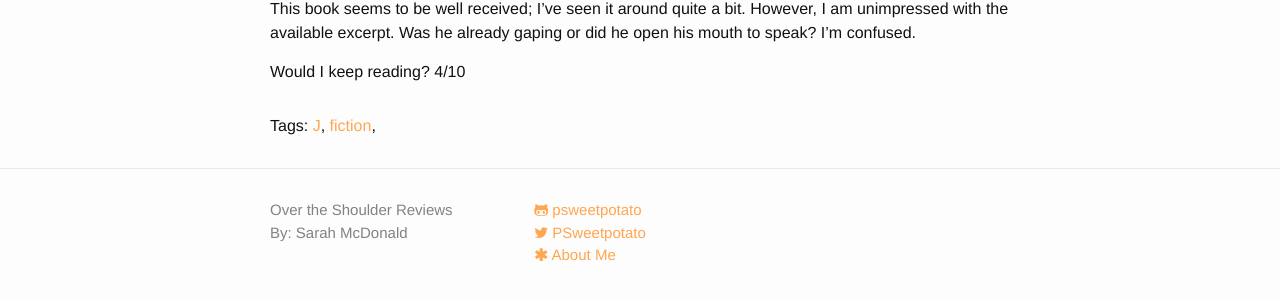
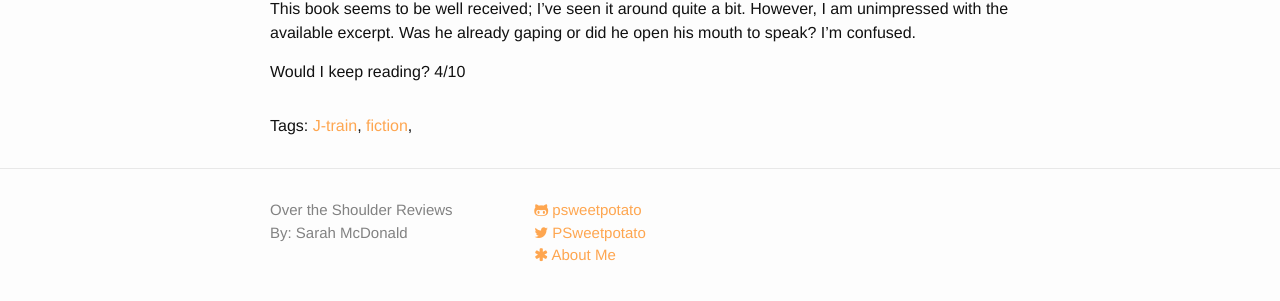
Before and after one commit to psweetpotato/OtSRblog, a Jekyll site: the page built from _posts/2015-06-03-miss-peregrines-home.md, in a window 1280 px wide. Shown: the part 435-736 px from the top of the page. Built offline with Jekyll 4.4.1, drawn with Linux system fonts in a browser that asks for light colours; nearby versions of some CDN libraries.

Commit message:
adds train for clarity

```diff
--- a/_posts/2015-06-03-miss-peregrines-home.md
+++ b/_posts/2015-06-03-miss-peregrines-home.md
@@ -2,7 +2,7 @@
 layout: post
 title:  "Miss Peregrine's Home for Peculiar Children"
 date:   2015-06-03 19:50:02
-tags: [J, fiction]
+tags: [J-train, fiction]
 excerpt: "'Gaping at me in surprise, he opened his mouth to speak but found he could not.'"
 ---
 Book: Miss Peregrine's Home for Peculiar Children; by: Ransom Riggs
--- a/tags/F/index.html
+++ b/tags/F-train/index.html
@@ -1,4 +1,4 @@
 ---
 layout: tagpage
-tag: F
+tag: F-train
 ---
--- a/tags/J/index.html
+++ b/tags/J-train/index.html
@@ -1,4 +1,4 @@
 ---
 layout: tagpage
-tag: J
+tag: J-train
 ---
```
Also changed, not shown: _posts/2015-06-04-the-accident-of-art.md (+1 -1 lines).
